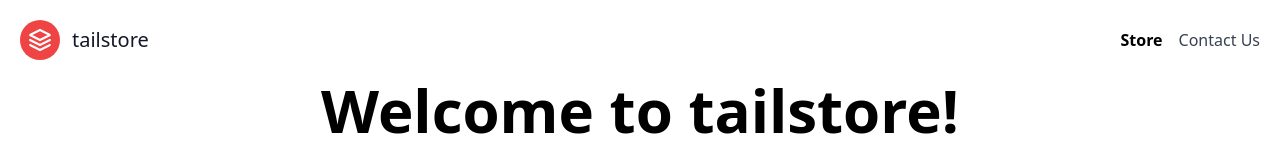
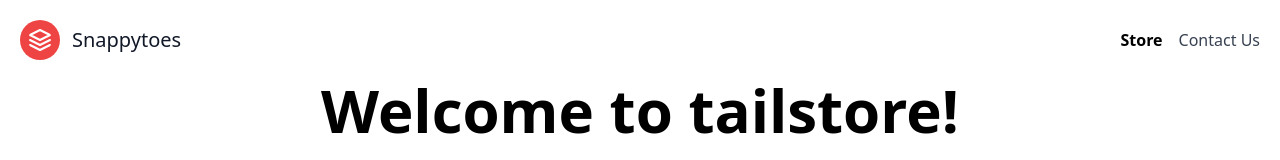
Before and after one commit to esilverman682/Tweeny, a Next.js app: page / in a window 1280 px wide. Shown: the top 160 px of the page. Built offline with nearby package versions, Linux system fonts and the light colour scheme.

Commit message:
upgrade tailwindcss

```diff
--- a/components/Layout.js
+++ b/components/Layout.js
@@ -33,7 +33,7 @@ const Header = () => {
             >
               <path d="M12 2L2 7l10 5 10-5-10-5zM2 17l10 5 10-5M2 12l10 5 10-5"></path>
             </svg>
-            <span className="ml-3 text-xl">tailstore</span>
+            <span className="ml-3 text-xl">Snappytoes</span>
           </a>
         </Link>
         <nav className="flex flex-wrap items-center justify-center space-x-4 text-base md:ml-auto">
--- a/package.json
+++ b/package.json
@@ -7,7 +7,7 @@
     "start": "next start"
   },
   "dependencies": {
-    "autoprefixer": "^10.3.6",
+    "autoprefixer": "9.8.6",
     "browserslist": "^4.17.1",
     "framer-motion": "^4.1.17",
     "next": "latest",
```
Also changed, not shown: 1 other file (tests, documents, lock files or other folders).
